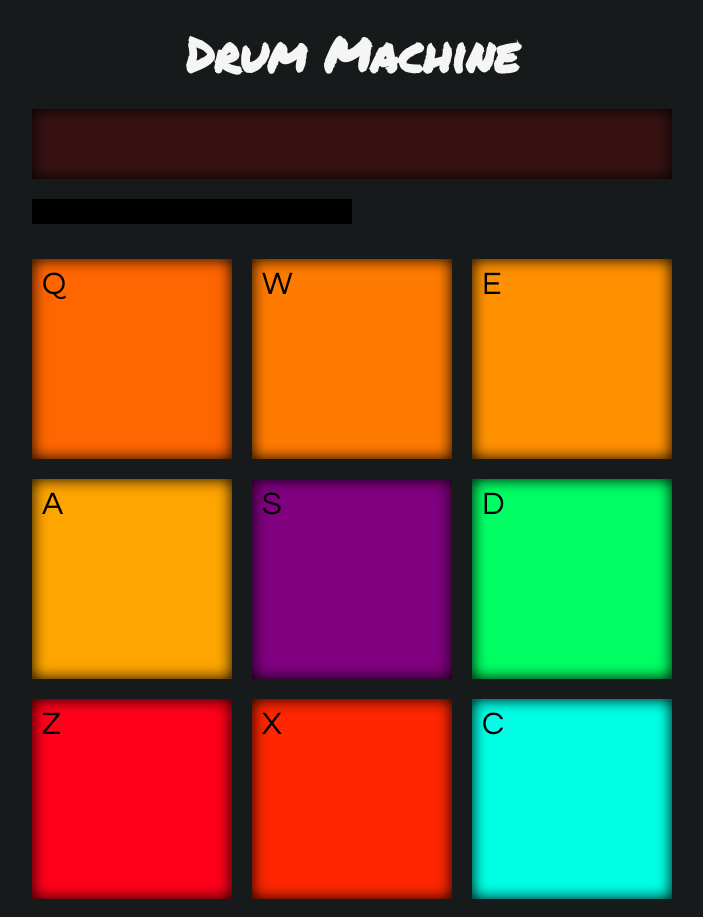
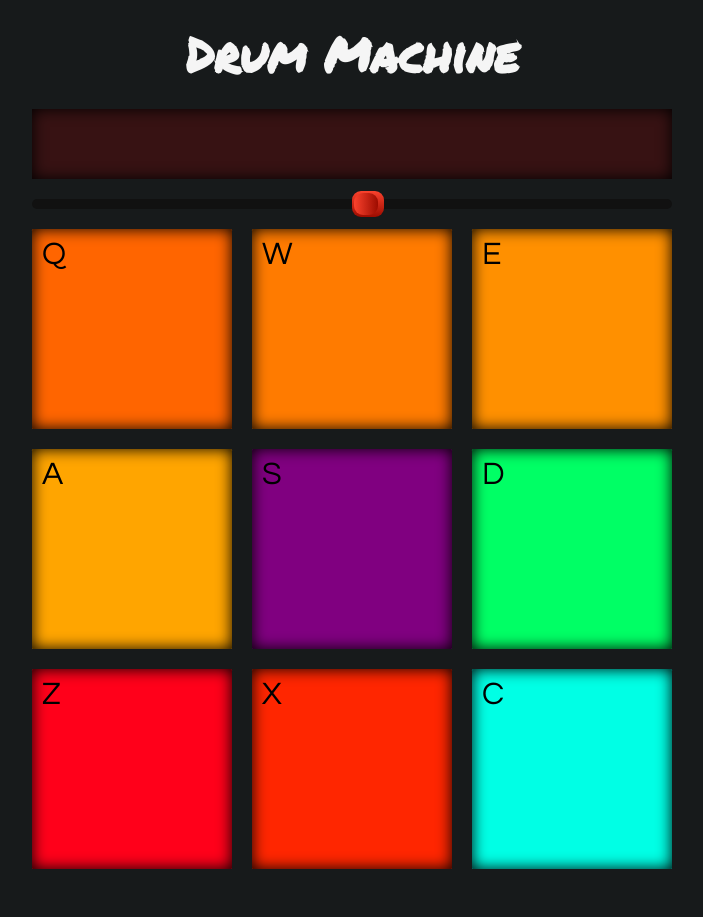
Before and after one commit to jamesmaskell/drummachine, an Angular app in the folder drummachine/: page / in a window 1280 px wide. Shown: the whole page, without its empty margins (288-991 px from the left). After the commit the page ends 887 px from the top, so only its background shows below. Built offline with nearby package versions, Linux system fonts and the light colour scheme.

Commit message:
More work on volume bar

```diff
--- a/drummachine/src/app/app.component.html
+++ b/drummachine/src/app/app.component.html
@@ -8,8 +8,9 @@
   (click)="onVolClick($event)"
   (dragstart)="onDragStart($event)"
   (drag)="onDrag($event)"
+  (dragend)="onDragEnd()"
 >
-  <div id="volume" style="width:{{ volumeBar }}px;"></div>
+  <div id="volume" style="left:{{ volumeBar }}px;"><div id="switch"></div></div>
 </div>
 <div id="drum-machine" #padDOMHandle>
   <div
--- a/drummachine/src/app/app.component.scss
+++ b/drummachine/src/app/app.component.scss
@@ -83,13 +83,37 @@ h1 {
 
 #volume-control {
   width: 640px;
-  height: 50px;
+  height: 10px;
   margin: 0 auto;
+  margin-bottom: 10px;
+  background-color: rgb(17, 17, 17);
+  border-radius: 5px;
 
   #volume {
-    background-color: black;
-    height: 25px;
-    margin-bottom: 5px;
+    position: relative;
+    top: -8px;
+    width: 32px;
+    height: 26px;
+    border-radius: 9px;
+    background: linear-gradient(
+      180deg,
+      rgba(250, 66, 45, 1),
+      rgba(157, 12, 0, 1)
+    );
+  }
+
+  #switch {
+    position: relative;
+    top: 2px;
+    left: 2px;
+    width: 24px;
+    height: 22px;
+    border-radius: 9px;
+    background: linear-gradient(
+      90deg,
+      rgba(250, 66, 45, 1),
+      rgba(157, 12, 0, 1)
+    );
   }
 }
 
--- a/drummachine/src/app/app.component.ts
+++ b/drummachine/src/app/app.component.ts
@@ -68,10 +68,24 @@ export class AppComponent {
   }
 
   onDrag(e: DragEvent) {
-    if (e.offsetX > 0) {
+    console.log('onDragA', this.volumeBar);
+
+    if (e.offsetX > -16 && e.offsetX < 624) {
       this.volumeBar = e.offsetX;
-      this.volume = e.offsetX / 640;
+      this.volume = (e.offsetX + 16) / 640;
+    } else if (e.offsetX >= 624) {
+      this.volumeBar = 624;
+      this.volume = 1;
+    } else if (e.offsetX <= -16) {
+      this.volumeBar = -16;
+      this.volume = 0;
     }
+
+    console.log('onDragB', this.volumeBar);
+  }
+
+  onDragEnd() {
+    console.log('onDragEnd', this.volumeBar);
   }
 
   onVolClick(e: MouseEvent) {
@@ -85,28 +99,22 @@ export class AppComponent {
   }
 
   slide(slideKey: string) {
-    if (slideKey === ',' && this.volume > 0) {
-      this.volChange(-1);
-    }
-
-    if (slideKey === '.' && this.volume < 1) {
-      this.volChange(1);
-    }
-  }
-
-  volChange(sign: number) {
-    const inc = 10 / 640;
-    this.volumeBar += 10 * sign;
-    this.volume += inc * sign;
+    (slideKey === ',' || slideKey === 'ArrowLeft') && this.volume > 0
+      ? this.volumeBar - 10 < 0
+        ? (this.volumeBar = -16)
+        : (this.volumeBar -= 10)
+      : this.volumeBar;
+    (slideKey === '.' || slideKey === 'ArrowRight') && this.volume < 1
+      ? this.volumeBar - 10 > 624
+        ? (this.volumeBar = 624)
+        : (this.volumeBar += 10)
+      : this.volumeBar;
+    this.volume = (this.volumeBar + 16) / 640;
   }
 
   @HostListener('document:keydown', ['$event'])
   handleKeyboardEvent(event: KeyboardEvent) {
-    console.log(event.key);
-
-    if (event.key === ',' || event.key === '.') {
-      this.slide(event.key);
-    }
+    this.slide(event.key);
 
     let pad = this.drumpads.find(
       (pad) => pad.Key.toUpperCase() === event.key.toUpperCase()
```
